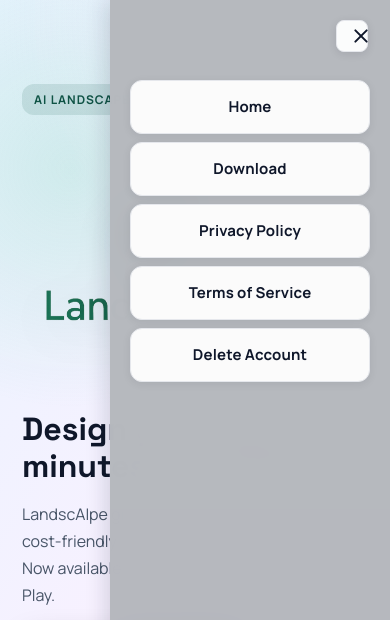
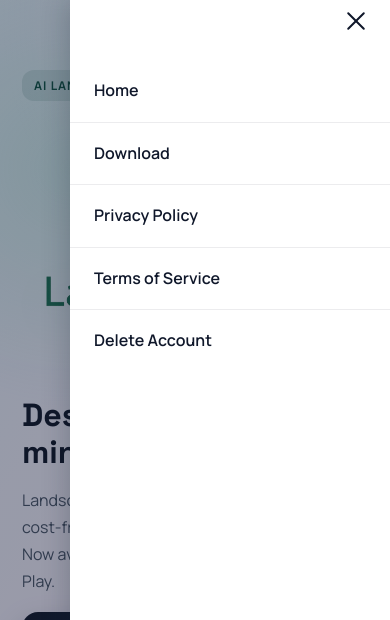
Before and after one commit to MichaelKlapp/landscaipeapp-pages, a plain HTML site: page index.html in a window 390 px wide. Both pictures are taken after a click on the button "Toggle menu". Shown: the top 620 px of the page. Drawn offline with Linux system fonts and the light colour scheme.

Commit message:
menu feature

```diff
--- a/index.html
+++ b/index.html
@@ -6,7 +6,8 @@
 <title>LandscAIpe | Design your backyard in minutes</title>
 <meta name="description" content="Transform your outdoor space with AI-powered landscaping design. Visualize possibilities, estimate costs, and connect with trusted contractors all in one place." />
 <link rel="stylesheet" href="/style.css" />
-<link rel="icon" href="/favicon.ico" />
+<link rel="icon" type="image/png" href="/assets/LandscAIpe Logo.png" />
+<link rel="apple-touch-icon" href="/assets/LandscAIpe Logo.png" />
 </head>
 <body>
 <div class="container">
@@ -139,21 +140,34 @@
 const mainNav = document.getElementById('main-nav');
 
 if (menuToggle && mainNav) {
+  const closeMenu = () => {
+    mainNav.classList.remove('nav-open');
+    menuToggle.classList.remove('menu-open');
+    document.body.classList.remove('nav-open');
+    menuToggle.setAttribute('aria-expanded', 'false');
+  };
+
   menuToggle.addEventListener('click', () => {
     const isExpanded = menuToggle.getAttribute('aria-expanded') === 'true';
     menuToggle.setAttribute('aria-expanded', !isExpanded);
     mainNav.classList.toggle('nav-open');
     menuToggle.classList.toggle('menu-open');
+    document.body.classList.toggle('nav-open');
   });
 
   // Close menu when clicking on a link
   const navLinks = mainNav.querySelectorAll('a');
   navLinks.forEach(link => {
-    link.addEventListener('click', () => {
-      mainNav.classList.remove('nav-open');
-      menuToggle.classList.remove('menu-open');
-      menuToggle.setAttribute('aria-expanded', 'false');
-    });
+    link.addEventListener('click', closeMenu);
+  });
+
+  // Close menu when clicking on overlay
+  document.addEventListener('click', (e) => {
+    if (mainNav.classList.contains('nav-open') &&
+        !mainNav.contains(e.target) &&
+        !menuToggle.contains(e.target)) {
+      closeMenu();
+    }
   });
 }
 </script>
--- a/style.css
+++ b/style.css
@@ -84,22 +84,21 @@
 .menu-toggle {
   display: none;
   flex-direction: column;
-  justify-content: space-around;
-  width: 32px;
-  height: 32px;
-  background: rgba(255, 255, 255, 0.95);
-  border: 1px solid var(--border);
-  border-radius: 8px;
-  padding: 6px;
+  justify-content: space-between;
+  width: 24px;
+  height: 18px;
+  background: transparent;
+  border: none;
+  border-radius: 0;
+  padding: 0;
   cursor: pointer;
   z-index: 1001;
-  box-shadow: 0 2px 8px rgba(15, 23, 42, 0.1);
+  box-shadow: none;
   transition: all 0.3s ease;
 }
 
 .menu-toggle:hover {
-  background: rgba(255, 255, 255, 1);
-  box-shadow: 0 4px 12px rgba(15, 23, 42, 0.15);
+  opacity: 0.7;
 }
 
 .menu-icon {
@@ -107,8 +106,8 @@
   width: 100%;
   height: 2px;
   background: var(--ink);
-  border-radius: 2px;
-  transition: all 0.3s ease;
+  border-radius: 1px;
+  transition: all 0.3s cubic-bezier(0.4, 0, 0.2, 1);
   position: relative;
 }
 
@@ -119,16 +118,17 @@
   width: 100%;
   height: 2px;
   background: var(--ink);
-  border-radius: 2px;
-  transition: all 0.3s ease;
+  border-radius: 1px;
+  transition: all 0.3s cubic-bezier(0.4, 0, 0.2, 1);
+  left: 0;
 }
 
 .menu-icon::before {
-  top: -6px;
+  top: -8px;
 }
 
 .menu-icon::after {
-  bottom: -6px;
+  bottom: -8px;
 }
 
 .menu-toggle.menu-open .menu-icon {
@@ -867,17 +867,17 @@
     position: fixed;
     top: 0;
     right: -100%;
-    width: 280px;
+    width: 85%;
+    max-width: 320px;
     height: 100vh;
-    background: rgba(255, 255, 255, 0.98);
-    backdrop-filter: blur(20px);
+    background: #ffffff;
     flex-direction: column;
-    gap: 8px;
-    padding: 80px 20px 20px;
+    gap: 0;
+    padding: 0;
     border-radius: 0;
-    box-shadow: -4px 0 20px rgba(15, 23, 42, 0.15);
+    box-shadow: -4px 0 24px rgba(15, 23, 42, 0.2);
     border: none;
-    transition: right 0.3s ease;
+    transition: right 0.35s cubic-bezier(0.4, 0, 0.2, 1);
     z-index: 1000;
     overflow-y: auto;
   }
@@ -887,34 +887,54 @@
   }
 
   nav a {
-    font-size: 15px;
+    font-size: 16px;
+    font-weight: 600;
     width: 100%;
-    padding: 14px 16px;
-    background: rgba(255, 255, 255, 0.95);
-    border: 1px solid var(--border);
-    border-radius: 12px;
-    box-shadow: 0 2px 8px rgba(15, 23, 42, 0.08);
-    text-align: center;
-    transition: transform 0.2s ease, box-shadow 0.2s ease, background 0.2s ease;
+    padding: 18px 24px;
+    background: transparent;
+    border: none;
+    border-bottom: 1px solid rgba(15, 23, 42, 0.08);
+    border-radius: 0;
+    box-shadow: none;
+    text-align: left;
+    color: var(--ink);
+    text-transform: none;
+    letter-spacing: 0;
+    transition: background 0.2s ease, color 0.2s ease;
+    display: block;
+  }
+
+  nav a:first-child {
+    margin-top: 60px;
+  }
+
+  nav a:last-child {
+    border-bottom: none;
   }
 
   nav a:hover {
-    transform: translateY(-1px);
-    box-shadow: 0 4px 12px rgba(15, 23, 42, 0.12);
-    background: rgba(15, 83, 69, 0.05);
+    transform: none;
+    box-shadow: none;
+    background: rgba(15, 83, 69, 0.06);
+    color: #0f5345;
+  }
+
+  nav a:active {
+    background: rgba(15, 83, 69, 0.1);
   }
 
   /* Overlay when menu is open */
-  nav.nav-open::before {
+  body.nav-open::after {
     content: '';
     position: fixed;
     top: 0;
     left: 0;
     width: 100vw;
     height: 100vh;
-    background: rgba(15, 23, 42, 0.3);
-    z-index: -1;
+    background: rgba(15, 23, 42, 0.4);
+    z-index: 999;
     animation: fadeIn 0.3s ease;
+    pointer-events: auto;
   }
 
   .hero-heading {
```
Also changed, not shown: delete-account.html (+20 -5 lines), privacy.html (+20 -5 lines), terms.html (+20 -5 lines), test-links.html (+20 -5 lines), waitlist.html (+20 -5 lines), assets/LandscAIpe Logo.png (added).
